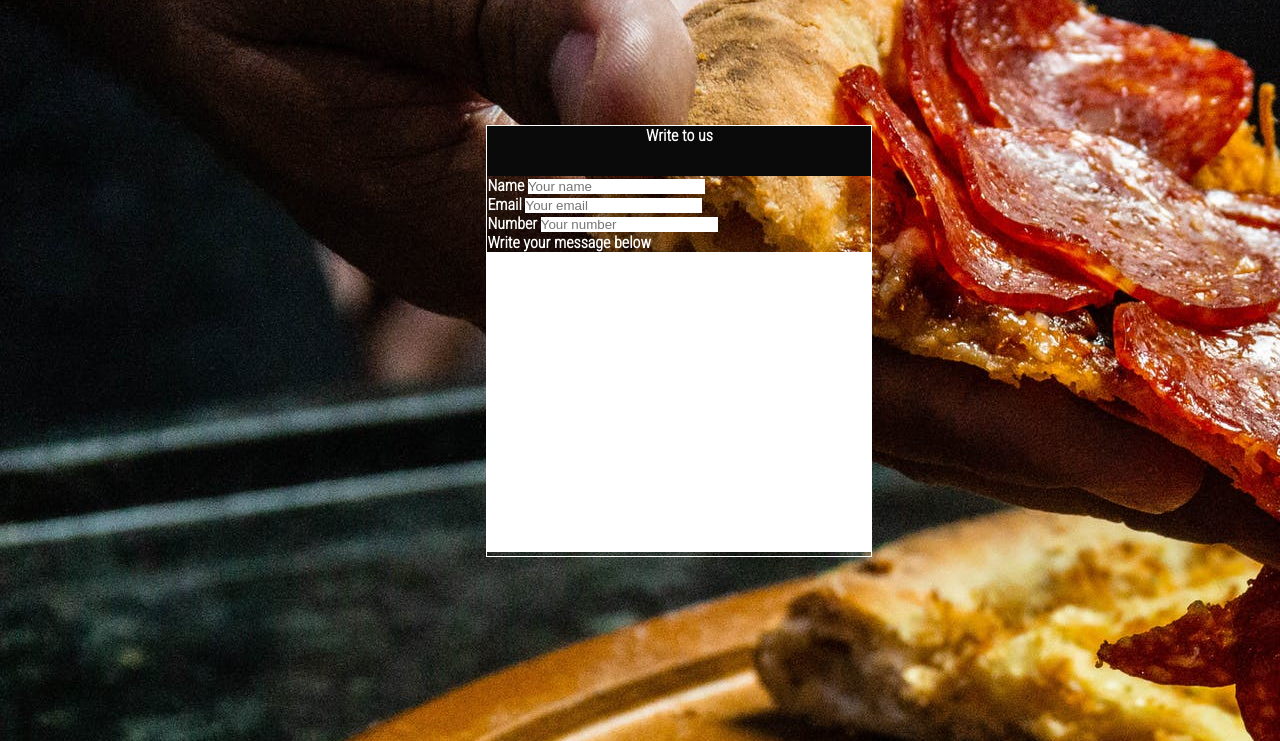
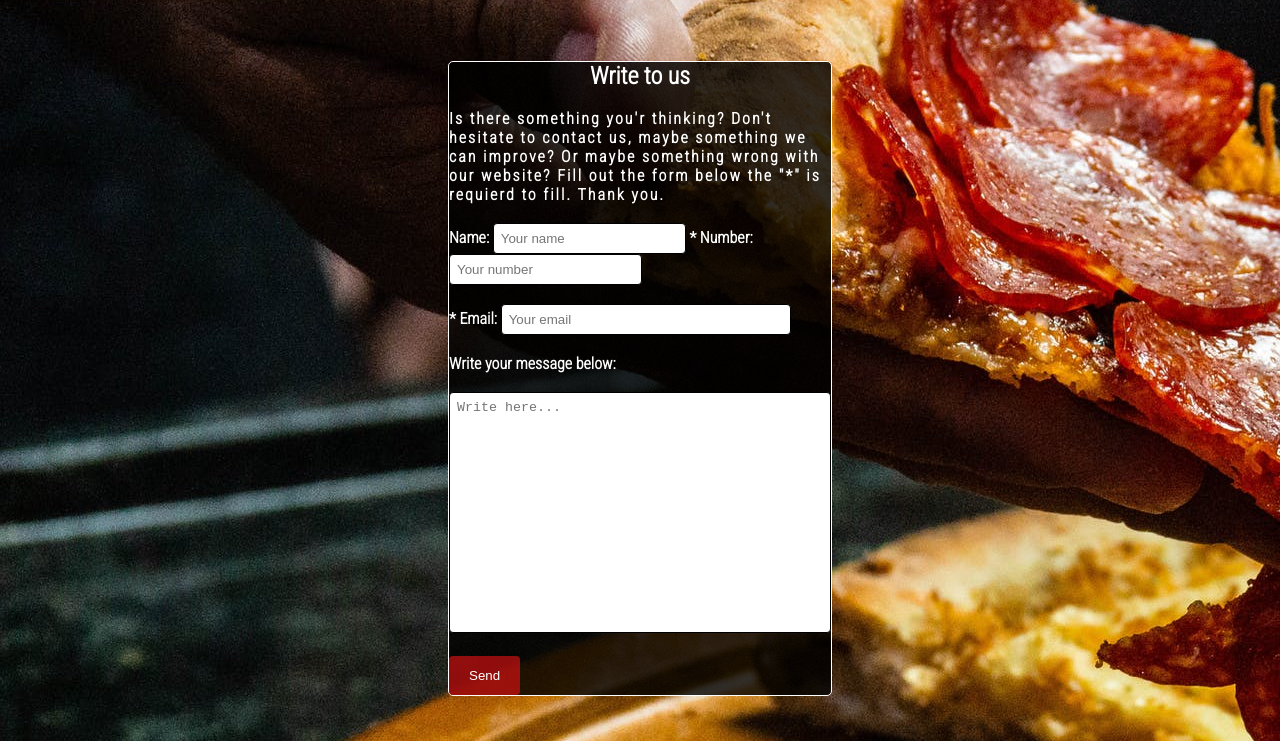
Before and after one commit to rebahama/Project-1, a plain HTML site: page contact.html in a window 1280 px wide. Shown: the part 106-847 px from the top of the page. Drawn offline with nearby package versions, Linux system fonts and the light colour scheme.

Commit message:
style the contact-form

```diff
--- a/assets/css/style.css
+++ b/assets/css/style.css
@@ -4,6 +4,7 @@
     margin: 0;
     padding: 0;
     border: none;
+    box-sizing: border-box;
 }
 
 
@@ -25,6 +26,7 @@ h1 {
 #logo {
 text-align: center;
 font-size: 200%;
+background-color:#ed1515;
 
 }
 #logo a{
@@ -93,10 +95,13 @@ border: solid 1px;
 
 /* style the text inside menu and logo*/
 #logo-intro h2{
-padding-top: 10%;
+padding-top: 3%;
 color: #ffff;
 font-size: 200%;
 text-align: center;
+background-color:rgba(0,0,0,.8);
+
+
 }
 /*style the link to menu page on home page*/
 #button-menu-intro a{
@@ -136,6 +141,7 @@ border-radius: 50%;
   font-size: larger;
   text-transform: uppercase;
   margin-top: 2%;
+  background-color: rgba(0,0,0,.8);
 
 }
 /*styling footer*/
@@ -180,22 +186,49 @@ footer{
     color: #686767;
 }
 /*styling contact-us*/
-form{
-    color: white;
-}
-textarea{
+
+textarea,input[type="text"],input[type="email"]{
     max-width: 100%;
     resize: none;
+    border:solid 1px black;
+    margin-top: 6px;
+    margin-bottom: 10px;
+    padding: 7px;
+    margin: 0 auto;
+    border-radius: 4px;
+
+
 }
 #contact-form{
+    margin: 0 auto;
     width: 30%;
-    margin-top: 10%;
-   margin-left: 38%;
-border: solid 1px;
+    margin-top: 5%;
+    background-color:rgba(0,0,0,.8);
+    color: #ffff;
+    border: solid 1px;
+    border-radius: 5px;
+
+
+
 
 }
-#contact-header{
+legend{
     text-align: center;
-    background-color: #0a0a0a;
-    height: 50px;
+    font-size: x-large;
 }
+
+#email-field{
+    width: 76%;
+}
+.button-form{
+    background-color:rgba(237,19,19,.6) ;
+    color: #ffff;
+  padding: 12px 20px;
+  border: none;
+  border-radius: 4px;
+  cursor: pointer;
+
+}
+.text-form{
+    letter-spacing: 2px;
+}
--- a/contact.html
+++ b/contact.html
@@ -41,22 +41,28 @@
         <form action="thankyou.html" id="contact-form">
          <header id="contact-header">
              <legend>Write to us</legend>
+             <br>
+         </header>
+         <p class="text-form">Is there something you'r thinking? Don't hesitate  to contact us, maybe something we can improve? Or maybe something wrong with our website? Fill out the form below the "*" is requierd to fill. Thank you.</p>
+         <br>
+         <label for="name-field">Name:</label>
+            <input id="name-field" type="text" name="full_name" placeholder="Your name">
 
-         </header>
-            <label for="name-field">Name</label>
-            <input id="name-field" type="text" name="full_name" placeholder="Your name">
-            <br>
-
-            <label for="email-field">Email</label>
-            <input id="email-field" type="email" name="email" placeholder="Your email"required>
-            <br>
-            <label for="number-field">Number</label>
+            <label for="number-field">* Number:</label>
             <input id="number-field" type="email" name="number" placeholder="Your number"required>
             <br>
-              <label for="contact-us">Write your message below</label>
             <br>
+            <label for="email-field">* Email:</label>
+            <input id="email-field" type="email" name="email" placeholder="Your email"required><br><br>
 
-               <textarea name="contact-us" id="contact-us" cols="60" rows="20" resize="none"></textarea>
+
+
+              <label for="contact-us">Write your message below:</label><br><br>
+
+
+               <textarea name="contact-us" id="contact-us" cols="60" rows="15" resize="none"  placeholder="Write here..."></textarea>
+               <br> <br>
+               <input class="button-form" type="submit" value="Send" name="">
 
         </form>
     </fieldset>
@@ -64,7 +70,7 @@
 
 
 <footer>
-          <h2 class="opening-hours"> Open Everyday <br> Mon-Sun 06-22</h2>
+          <h2 class="opening-hours"> Open Everyday <br> Mon-Sun 06-22 <br> Number: 313123131</h2>
 
 
       <ul class="social-media">
```
Also changed, not shown: index.html (+2 -2 lines), menu.html (+6 -6 lines).
